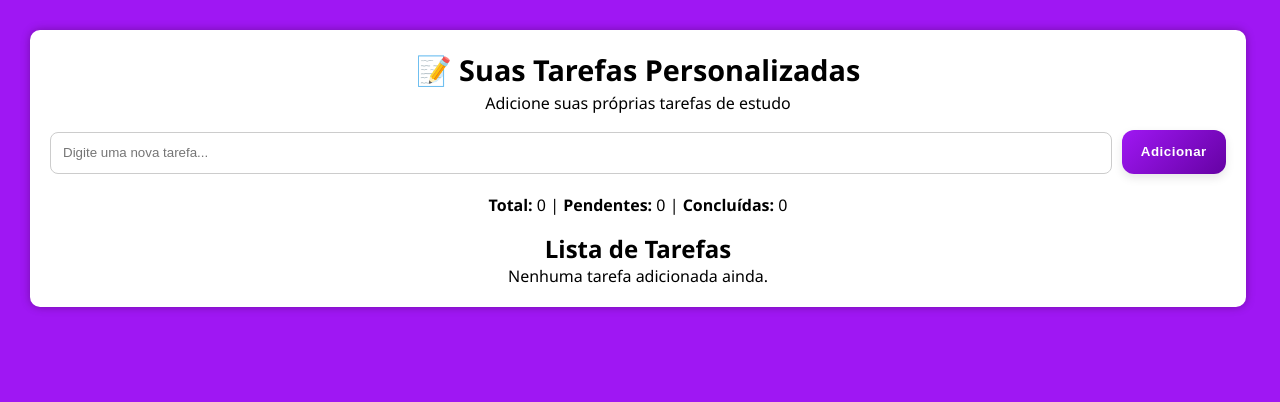
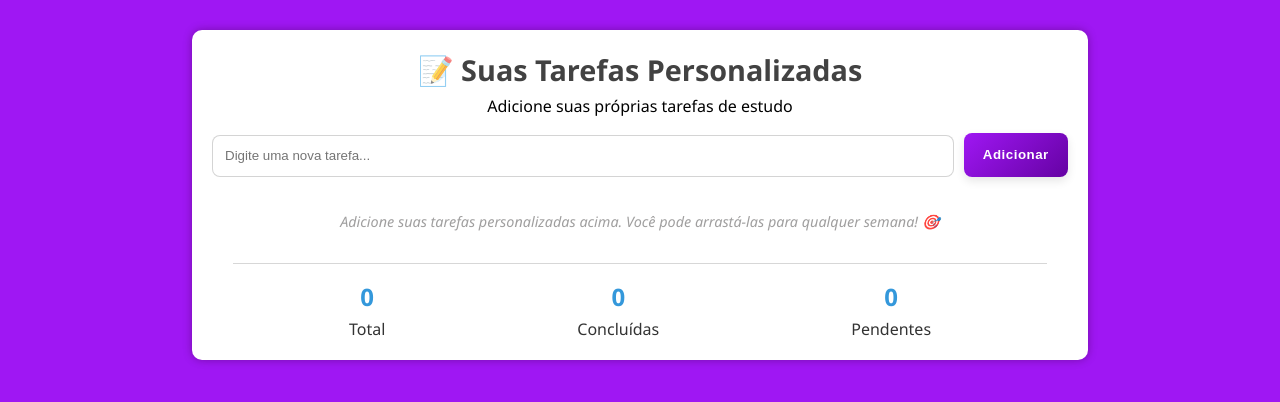
Before and after one commit to leticiacapeletto/projeto-7, a React (Vite) app: page / in a window 1280 px wide. Shown: the top 402 px of the page. Built offline with nearby package versions, Linux system fonts and the light colour scheme.

Commit message:
feat(styling): finaliza a estilização dos componentes

```diff
--- a/src/App.module.css
+++ b/src/App.module.css
@@ -12,26 +12,33 @@ body {
 
 .App {
   background: white;
-  margin: 30px;
+  margin: 30px auto;
   padding: 20px;
   border-radius: 10px;
   box-shadow: 0 0 8px rgba(71, 1, 85, 0.479);
-  text-align: center;
-  display: flexbox;
-  max-width: 95%;
+  display: flex;
+  flex-direction: column;
+  max-width: 70%;
+
+
 }
 
 .tituloTarefa{
 font-size: 1.8rem;
-margin-bottom: 3px;
+margin-bottom: 6px;
+color: rgba(0, 0, 0, 0.74);
+text-align: center;
 }
 
 p{
   font-weight:500 ;
+  text-align: center;
 }
-.paragrafoAdd{
-  font-size: 0.8rem;
-  font-style: italic;
-  color: rgb(109, 108, 108);
-  margin-top: 35px;
+
+
+.separador {
+  width: 95%;
+  height: 1px;
+  background-color: #ccccccc7;
+  margin: 2rem auto 1rem;
 }
--- a/src/App.tsx
+++ b/src/App.tsx
@@ -36,8 +36,9 @@ export default function App() {
       <p>Adicione suas próprias tarefas de estudo</p>
 
       <TaskInput onAddTask={handleAddTask} />
+      <TaskList tasks={tasks} onToggle={handleToggle} onDelete={handleDelete} />
+      <div className={styles.separador}></div>
       <TaskCounter tasks={tasks} />
-      <TaskList tasks={tasks} onToggle={handleToggle} onDelete={handleDelete} />
     </div>
   );
 }
--- a/src/components/component.Input/TaskInput.module.css
+++ b/src/components/component.Input/TaskInput.module.css
@@ -9,9 +9,15 @@
 .inputTarefa {
   flex-grow: 1;
   padding: 12px;
-  border: 1px solid #ccc;
+  border: 1px solid #ccccccd5;
   border-radius: 8px;
   margin-top: 18px;
+}
+
+.inputTarefa:focus {
+  outline: none;
+  border-color: #ae7ff0e3;
+  box-shadow: 0 0 0 1px #7B47C5;
 }
 
 .addButton {
@@ -20,7 +26,7 @@
   font-weight: 600;
   padding: 0.9rem 1.2rem;
   border: none;
-  border-radius: 12px;
+  border-radius: 8px;
   box-shadow: 0 4px 10px rgba(0, 0, 0, 0.1);
   cursor: pointer;
   margin-top: 1rem;
--- /dev/null
+++ b/src/components/component.TaskCounter/TaskCount.module.css
@@ -0,0 +1,24 @@
+.container {
+  display: flex;
+  justify-content: center;
+  gap: 12rem;
+}
+
+.block {
+  display: flex;
+  flex-direction: column;
+  align-items: center;
+}
+
+.number {
+  color: #3498db;
+  font-size: 1.5rem;
+  font-weight: bold;
+}
+
+.label {
+  margin-top: 0.3rem;
+  font-size: 1rem;
+  font-weight: normal;
+  color: #333;
+}
--- a/src/components/component.TaskCounter/TaskCount.tsx
+++ b/src/components/component.TaskCounter/TaskCount.tsx
@@ -1,4 +1,5 @@
 import type { Task } from "../../../types";
+import style from "./TaskCount.module.css"
 
 interface TaskCounterProps {
   tasks: Task[];
@@ -10,8 +11,19 @@ export function TaskCounter({ tasks }: TaskCounterProps) {
   const pending = total - completed;
 
   return (
-    <div style={{ marginBottom: "1rem" }}>
-      <strong>Total:</strong> {total} | <strong>Pendentes:</strong> {pending} | <strong>Concluídas:</strong> {completed}
+    <div className={style.container}>
+      <div className={style.block}>
+        <span className={style.number}>{total}</span>
+        <span className={style.label}>Total</span>
+      </div>
+      <div className={style.block}>
+        <span className={style.number}>{completed}</span>
+        <span className={style.label}>Concluídas</span>
+      </div>
+      <div className={style.block}>
+        <span className={style.number}>{pending}</span>
+        <span className={style.label}>Pendentes</span>
+      </div>
     </div>
   );
 }
--- /dev/null
+++ b/src/components/component.TaskList/TaskList.module.css
@@ -0,0 +1,6 @@
+.paragrafoAdd{
+  font-size: 0.9rem;
+  font-style: italic;
+  color: rgba(145, 144, 144, 0.87);
+  margin-top: 15px;
+}
--- a/src/components/component.TaskList/TaskList.tsx
+++ b/src/components/component.TaskList/TaskList.tsx
@@ -1,5 +1,6 @@
 import TaskItem from "../component.TaskItem/TaskItem";
 import { type Task } from "../../../types";
+import styles from "./TaskList.module.css";
 
 type TaskListProps = {
   tasks: Task[];
@@ -10,9 +11,8 @@ type TaskListProps = {
 export function TaskList({ tasks, onToggle, onDelete }: TaskListProps) {
   return (
     <div>
-      <h2>Lista de Tarefas</h2>
 
-      {tasks.length === 0 && <p>Nenhuma tarefa adicionada ainda.</p>}
+       {tasks.length === 0 && <p className={styles.paragrafoAdd}>Adicione suas tarefas personalizadas acima. Você pode arrastá-las para qualquer semana! 🎯</p>}
 
       {tasks.map((task) => (
         <TaskItem
```
